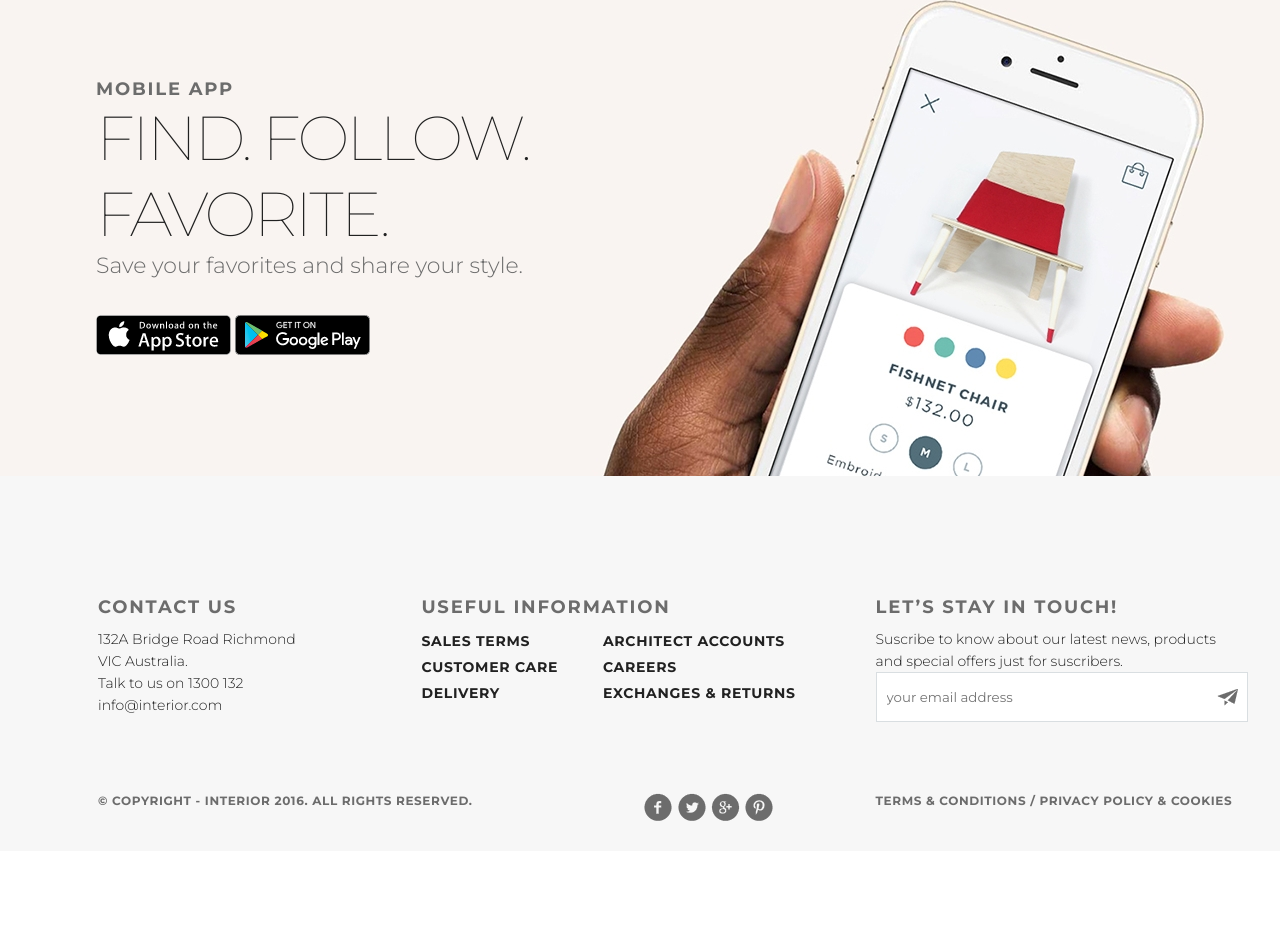
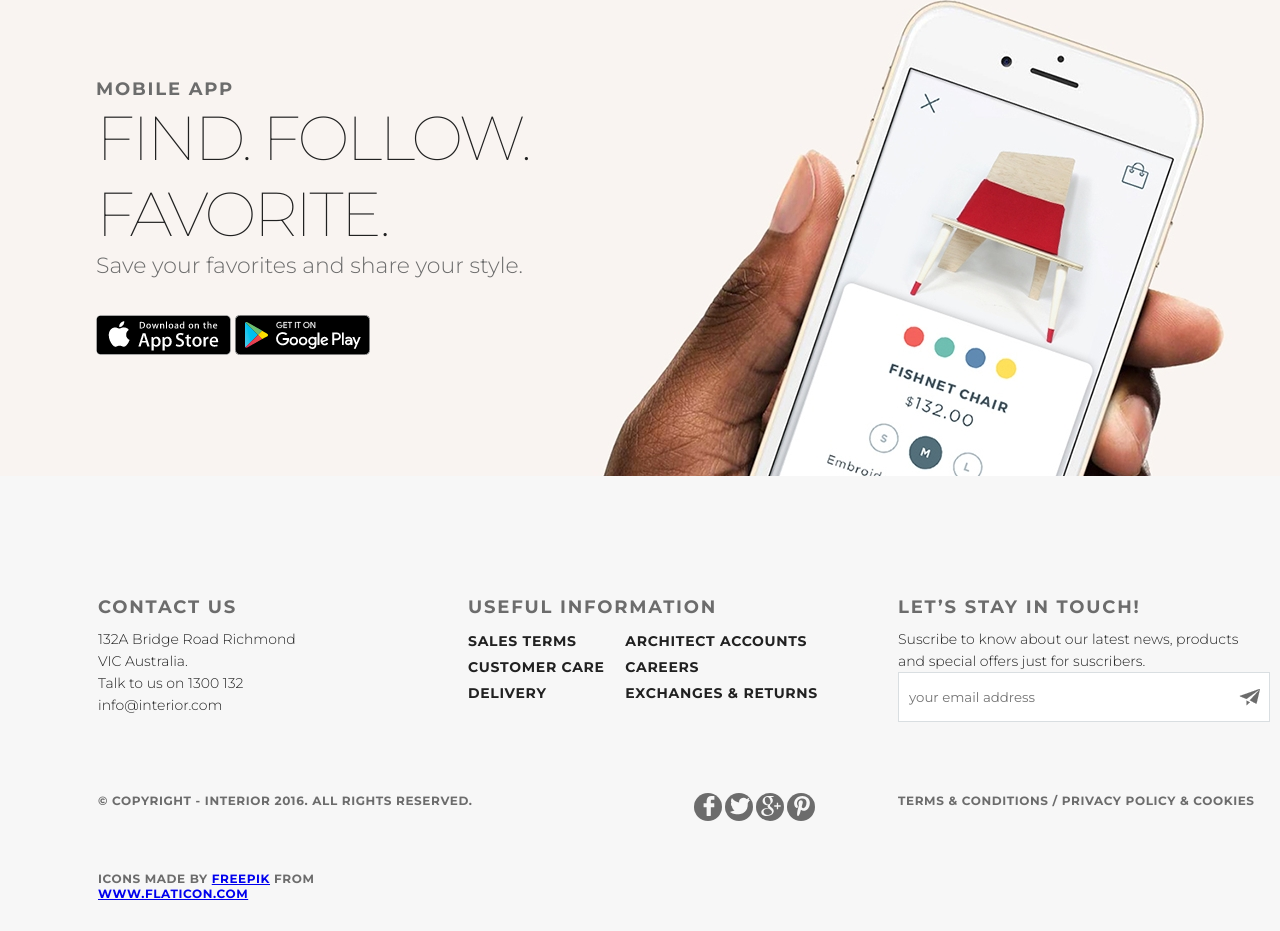
Before and after one commit to Glebsly/Home-Interior, a plain HTML site: page index.html in a window 1280 px wide. Shown: the part 4863-5794 px from the top of the page. Before the commit the page ends 5714 px from the top, so only its background shows below. Drawn offline with Linux system fonts and the light colour scheme.

Commit message:
social link imgs added

```diff
--- a/css/main.css
+++ b/css/main.css
@@ -395,6 +395,7 @@
 
 .useful-information {
   grid-area: b;
+  width: 350px;
 }
 
 .stay-in-touch {
@@ -406,8 +407,9 @@
   grid-area: d;
 }
 
-.social {
+.social-block {
   grid-area: e;
+  display: flex;
 }
 
 .terms-n-conditions {
@@ -501,3 +503,19 @@
   text-transform: uppercase;
   letter-spacing: 0.6px;
 }
+
+.social {
+  height: 25px;
+  width: 27px;
+  background-color: #6c6c6c;
+  border-radius: 50%;
+  text-align: center;
+  padding-top: 3px;
+  padding-left: 1px;
+  margin-right: 3px;
+}
+
+.social img {
+  height: 20px;
+  width: 20px;
+}
--- a/index.html
+++ b/index.html
@@ -207,10 +207,16 @@
       <div class="copyright">
         <p class="footer-down">&copy; Copyright - INTERIOR 2016. All Rights Reserved.</p>
       </div>
-      <div class="social"><img src="img/social-links.png" alt="social"></div>
+      <div class="social-block">
+        <div class="social"><a href="#"><img src="img/fb-logo.svg" alt=""></a></div>
+        <div class="social"><a href="#"><img src="img/twitter-logo.svg" alt=""></a></div>
+        <div class="social"><a href="#"><img src="img/g-plus-logo.svg" alt=""></a></div>
+        <div class="social"><a href="#"><img src="img/pt-logo.svg" alt=""></a></div>
+      </div>
       <div class="terms-n-conditions">
         <p class="footer-down">Terms & Conditions / Privacy policy & Cookies</p>
       </div>
+      <div class="footer-down">Icons made by <a href="https://www.flaticon.com/authors/freepik" title="Freepik">Freepik</a> from <a href="https://www.flaticon.com/" title="Flaticon">www.flaticon.com</a></div>
     </div>
   </div>
 </body>
```
Also changed, not shown: img/active.png (deleted), img/fb-logo.svg (added), img/g-plus-logo.svg (added), img/pt-logo.svg (added), img/slider.png (deleted), img/social-links.png (deleted), img/twitter-logo.svg (added).
